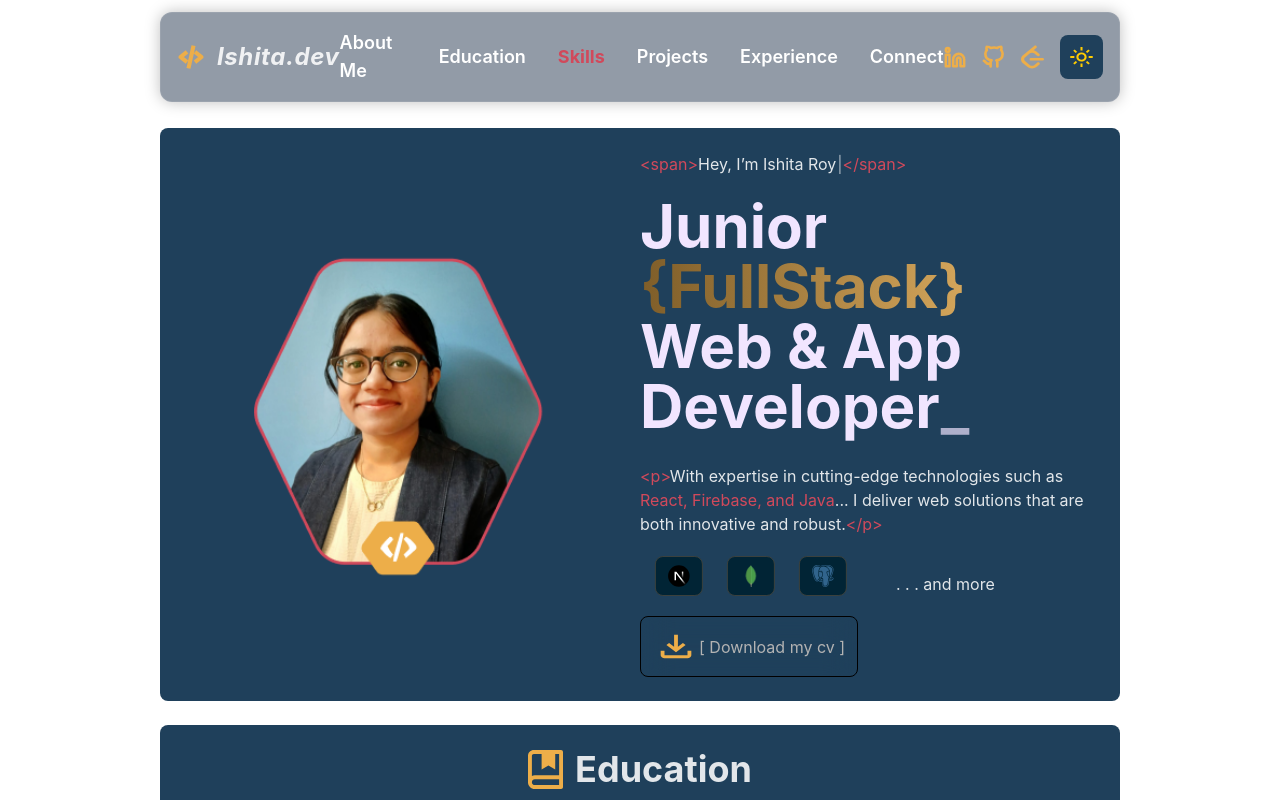
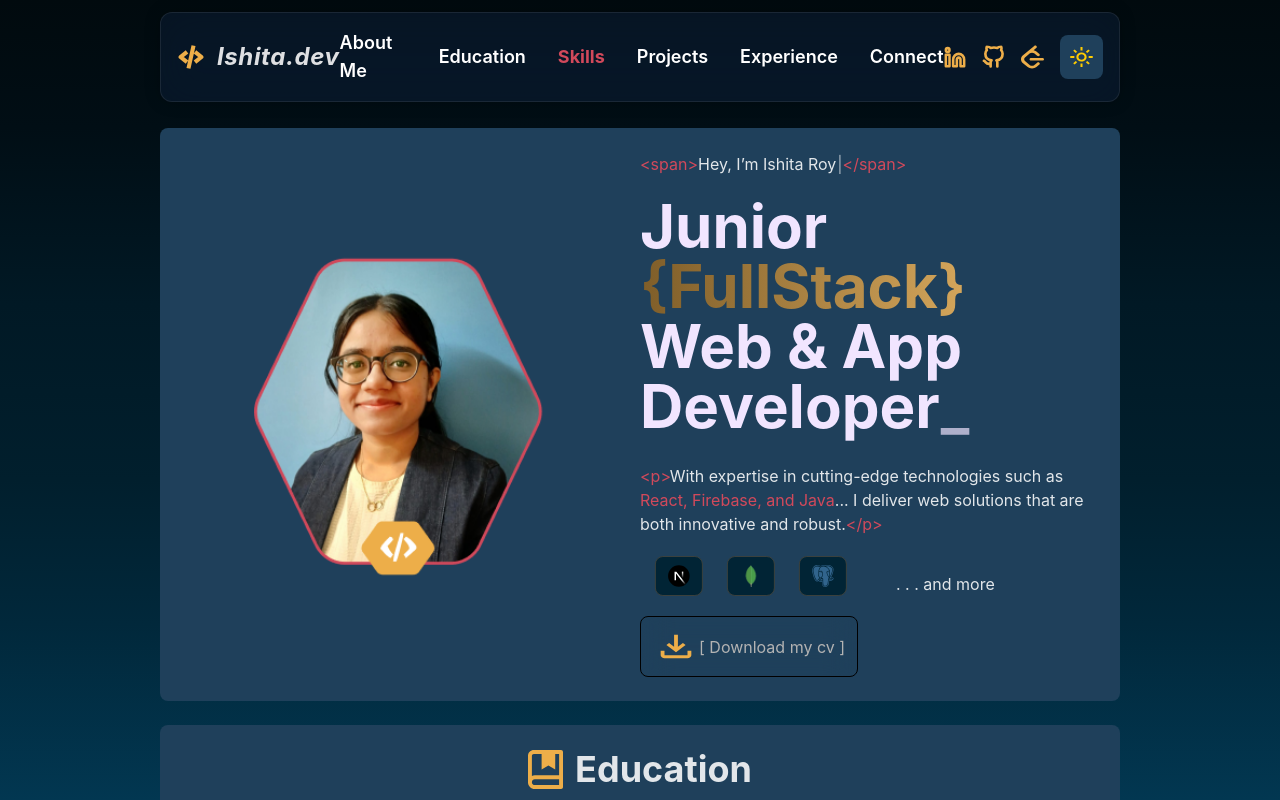
Before and after one commit to ISHITA-ROY016/my-portfolio, a React (Vite) app: page / in a window 1280 px wide. Shown: the top 800 px of the page. Built offline with nearby package versions, Linux system fonts and the light colour scheme.

Commit message:
fixed bg color of application

```diff
--- a/src/App.jsx
+++ b/src/App.jsx
@@ -30,7 +30,7 @@ const App = () => {
   }, []);
 
   return (
-    <div className="min-h-screen bg-darkPrimary flex flex-col">
+    <div className="min-h-screen bg-gradient-primary-dark bg-fixed bg-cover bg-no-repeat flex flex-col">
       {/* Fixed Header */}
       <Header />
 
--- a/tailwind.config.js
+++ b/tailwind.config.js
@@ -30,12 +30,12 @@ export default {
         textColor: '#B3B3B3', // Text color
 
         iconBorder: '#3b413d', // Icon border color in about me
+      },
 
-        backgroundImage: {
-          'gradient-secondary-light': 'linear-gradient(to bottom, #A9ADAE, #FFFFFF)', // Light mode secondary background
-          'gradient-primary-dark': 'linear-gradient(90deg, #023751 0%, #01283B 22%, #011F2D 40%, #011925 62%, #010E15 84%, #010A0E 100%)', // Dark mode background
-        },
-      }
+      backgroundImage: {
+        'gradient-secondary-light': 'linear-gradient(to bottom, #A9ADAE, #FFFFFF)', // Light mode secondary background
+        'gradient-primary-dark': 'linear-gradient(360deg, #023751 0%, #01283B 22%, #011F2D 40%, #011925 62%, #010E15 84%, #010A0E 100%)', // Dark mode background
+      },
     },
   },
   plugins: [],
```
